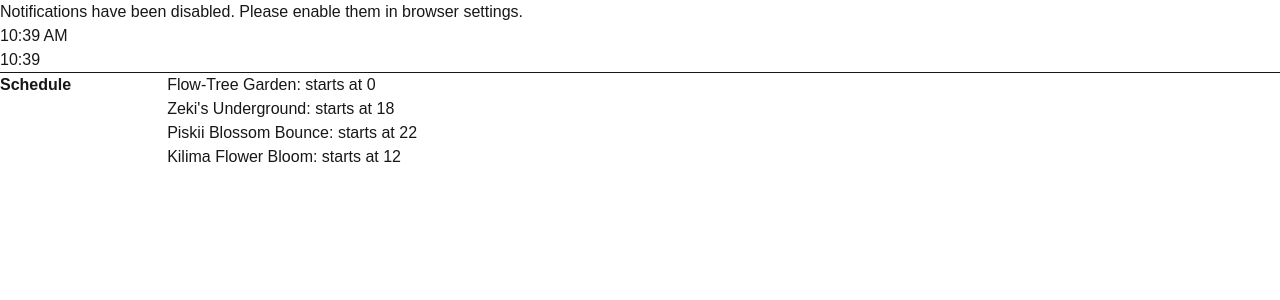
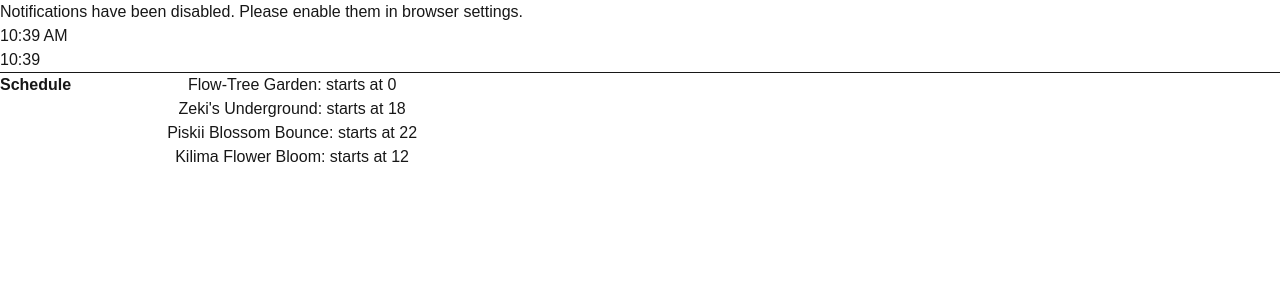
Before and after one commit to AedanG1/Palia-Scheduler, a Next.js app: page / in a window 1280 px wide. Shown: the top 300 px of the page. Built offline with nearby package versions, Linux system fonts and the light colour scheme.

Commit message:
add activity table functionality

```diff
--- a/src/app/components/ActivityTable.tsx
+++ b/src/app/components/ActivityTable.tsx
@@ -1,9 +1,14 @@
 import {act, JSX} from "react";
 import { paliaActivities, PaliaActivity } from "../data";
 
-export default function ActivityTable({schedule}: {schedule: Array<PaliaActivity> | null}): JSX.Element {
+type ActivityTableProps = {
+  schedule: Array<PaliaActivity>;
+  handleSchedule: (activity: PaliaActivity) => void;
+}
+
+export default function ActivityTable({schedule, handleSchedule}: ActivityTableProps): JSX.Element {
   // show all activities that aren't already on the user's schedule
-  const scheduleIds: Array<number> | undefined = schedule?.map((activity: PaliaActivity): number => {
+  const scheduleIds: Array<number> | undefined = schedule.map((activity: PaliaActivity): number => {
     return activity.id;
   })
 
@@ -14,10 +19,16 @@ export default function ActivityTable({schedule}: {schedule: Array<PaliaActivity
   })
 
   const activityElements: Array<JSX.Element> = activitiesToDisplay.map((activity: PaliaActivity): JSX.Element => {
-    return <p key={activity.id}>{activity.name}: starts at {activity.startHour}</p>
+    return <button
+              key={activity.id}
+              onClick={() => handleSchedule(activity)}
+              className="hover: cursor-pointer"
+            >
+              {activity.name}: starts at {activity.startHour}
+            </button>
   })
 
   return (
-    <div>{activityElements}</div>
+    <div className="flex flex-col">{activityElements}</div>
   )
 }
--- a/src/app/components/ScheduleTable.tsx
+++ b/src/app/components/ScheduleTable.tsx
@@ -13,11 +13,9 @@ export default function ScheduleTable({ schedule }: {schedule: Array<PaliaActivi
           </tr>
         </thead>
         <tbody>
-          <tr>
             {!schedule ? null : schedule.map((activity: PaliaActivity): JSX.Element => {
-              return <td key={activity.id}>{activity.name}: starts at {activity.startHour}</td>
+              return <tr key={activity.id}><p>{activity.name}: starts at {activity.startHour}</p></tr>
             })}
-          </tr>
         </tbody>
       </table>
     </div>
--- a/src/app/page.tsx
+++ b/src/app/page.tsx
@@ -11,7 +11,7 @@ import ActivityTable from "./components/ActivityTable";
 export default function Home() {
   const {permissionStatus} = useNotificationPermission();
   const {paliaTime12Hour, paliaTime24Hour, paliaCurrentHour} = usePaliaTime();
-  const [schedule, setSchedule] = useState<Array<PaliaActivity> | null>(null);
+  const [schedule, setSchedule] = useState<Array<PaliaActivity>>([]);
   const [notifiedHour, setNotifiedHour] = useState<number | null>(null);
 
   useEffect(() => {
@@ -38,6 +38,12 @@ export default function Home() {
 
   }, [paliaTime24Hour, schedule])
 
+  const handleSchedule = (activity: PaliaActivity): void => {
+    setSchedule((prev: Array<PaliaActivity>): Array<PaliaActivity> => {
+      return [...prev, activity];
+    })
+  }
+
   return (
     <div>
       <NotificationSettings/>
@@ -46,7 +52,7 @@ export default function Home() {
       <hr></hr>
       <div className="flex flex-row gap-24">
         <ScheduleTable schedule={schedule} />
-        <ActivityTable schedule={schedule} />
+        <ActivityTable schedule={schedule} handleSchedule={handleSchedule}/>
       </div>
     </div>
   );
```
